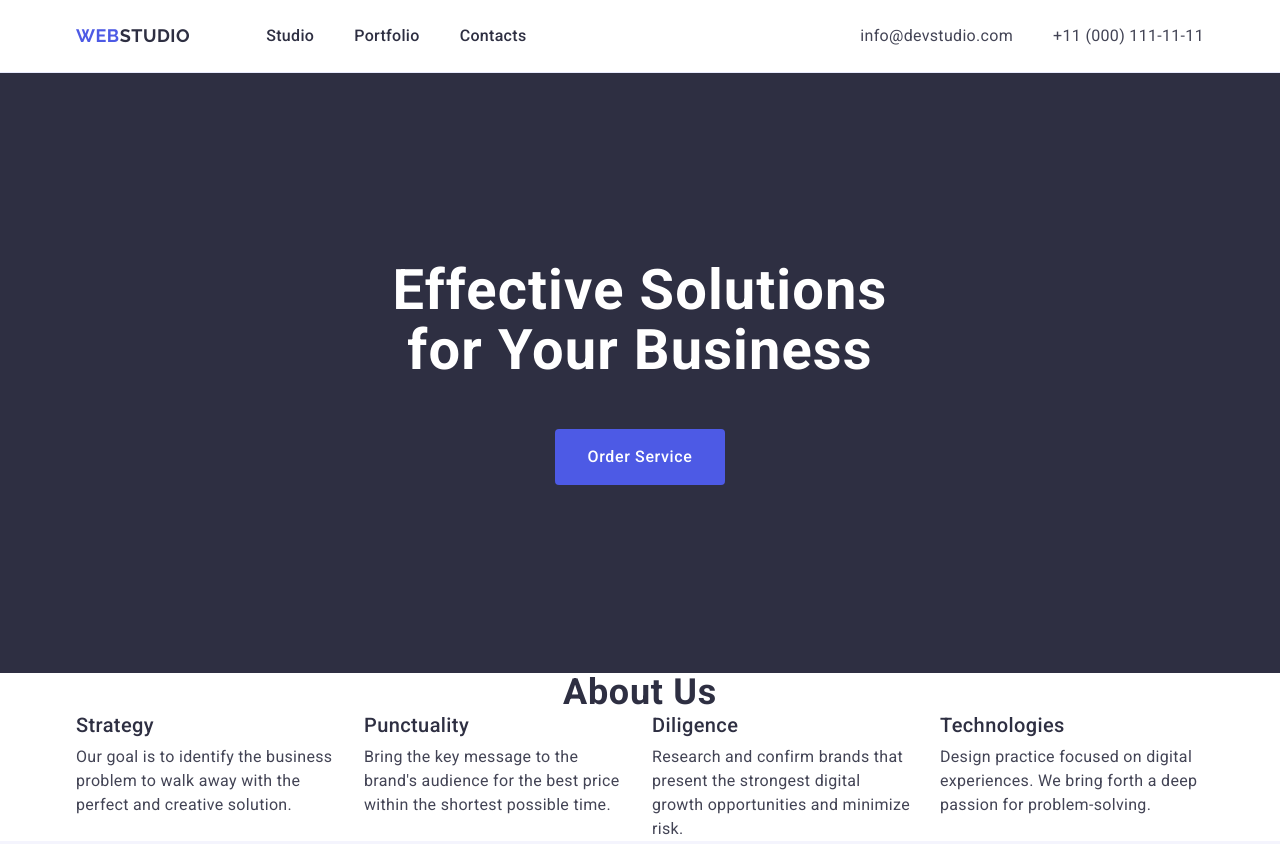
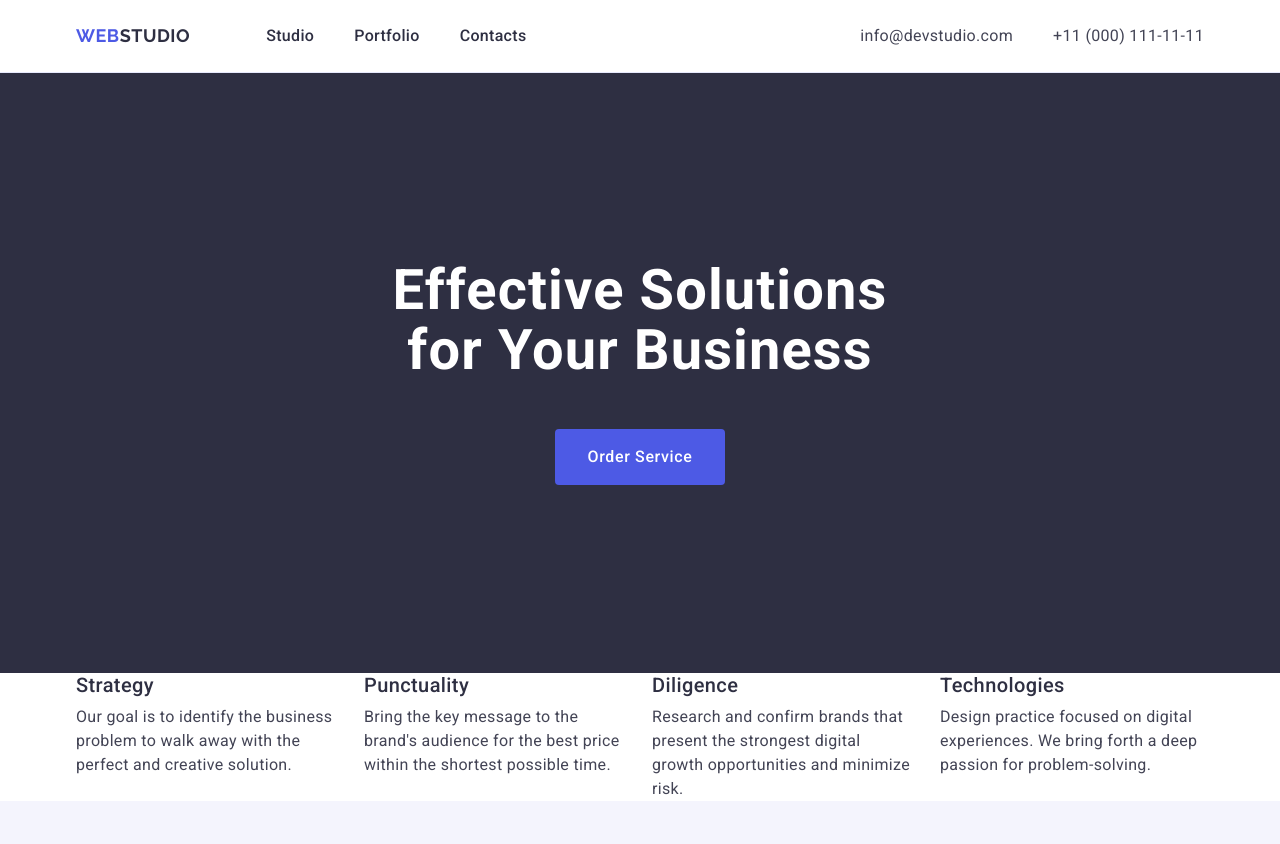
Before and after one commit to Bohdan-uxkryz/goit-markup-hw-03, a plain HTML site: page index.html in a window 1280 px wide. Shown: the top 844 px of the page. Drawn offline with nearby package versions, Linux system fonts and the light colour scheme.

Commit message:
add initial files

```diff
--- a/index.html
+++ b/index.html
@@ -69,7 +69,7 @@
       </section>
       <section class="features">
         <div class="container">
-         <h2 class="vissually-hidden">About Us</h2>
+         <h2 class="visually-hidden">About Us</h2>
         <ul class="features-ul">
           <li class="features-descript">
             <h3 class="features-list">Strategy</h3>
```
